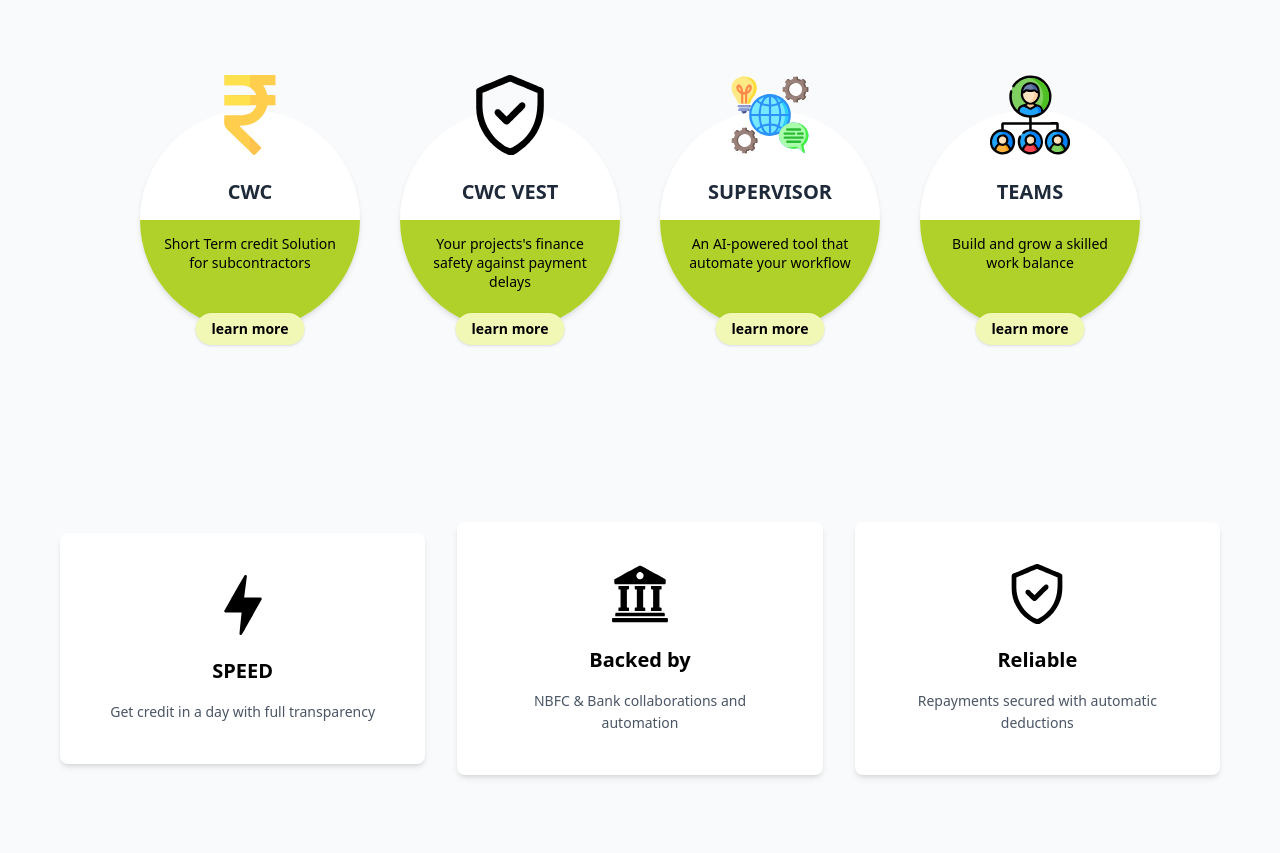
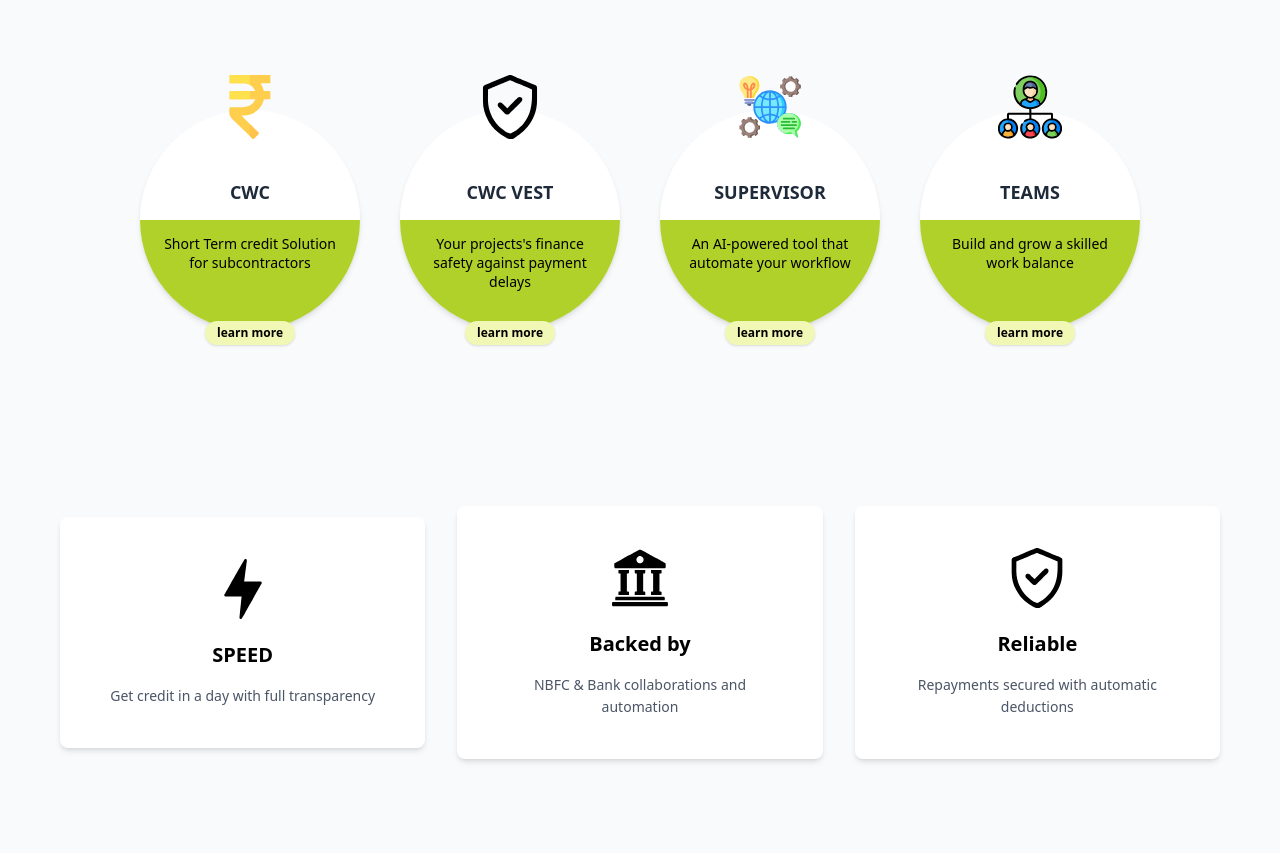
Before and after one commit to Nicky9319/Gryork_Frontend, a React (Vite) app: page / in a window 1280 px wide. Shown: the part 1615-2468 px from the top of the page. Built offline with nearby package versions, Linux system fonts and the light colour scheme.

Commit message:
Completed till the AI powered Section

```diff
--- a/src/components/ServicesSection.jsx
+++ b/src/components/ServicesSection.jsx
@@ -3,25 +3,25 @@ import React from 'react';
 // Reusable Service Card component
 const ServiceCard = ({ title, icon, description }) => {
   return (
-    <div className="relative w-[250px] h-[250px] flex flex-col items-center md:w-[220px] md:h-[220px] mb-8">
+    <div className="relative w-[250px] h-[250px] flex flex-col items-center md:w-[220px] md:h-[220px] mb-8 sm:w-[180px] sm:h-[180px]">
       <div className="absolute -top-[35px] left-1/2 transform -translate-x-1/2 z-10" style={{ background: 'none' }}>
-        <img src={icon} alt={title} className="w-20 h-20" />
+        <img src={icon} alt={title} className="w-20 h-20 sm:w-16 sm:h-16" />
       </div>
 
       <div className="w-full h-full rounded-full overflow-hidden relative shadow-md">
         <div className="before:content-[''] before:absolute before:top-0 before:left-0 before:w-full before:h-1/2 before:bg-white before:z-[1] after:content-[''] after:absolute after:bottom-0 after:left-0 after:w-full after:h-1/2 after:bg-[#b0d12a] after:z-[1]">
           <div className="relative z-[2] w-full h-full flex flex-col justify-center items-center p-5 text-center">
             <br />
-            <h3 className="text-xl font-bold uppercase z-[2] mb-1 mt-6">{title}</h3>
+            <h3 className="text-xl font-bold uppercase z-[2] mb-1 mt-6 sm:text-lg">{title}</h3>
             <br />
-            <p className="text-base leading-snug text-black z-[2] relative -top-[15%] md:text-sm">
+            <p className="text-base leading-snug text-black z-[2] relative -top-[15%] md:text-sm sm:text-xs">
               {description}
             </p>
           </div>
         </div>
       </div>
 
-      <a href="#" className="absolute -bottom-[15px] left-1/2 transform -translate-x-1/2 bg-[#f1f8b5] py-1.5 px-4 rounded-full text-black no-underline text-sm font-bold z-10 shadow-sm">
+      <a href="#" className="absolute -bottom-[15px] left-1/2 transform -translate-x-1/2 bg-[#f1f8b5] py-1.5 px-4 rounded-full text-black no-underline text-sm font-bold z-10 shadow-sm sm:text-xs sm:py-1 sm:px-3">
         learn more
       </a>
     </div>
@@ -53,14 +53,14 @@ const ServicesSection = () => {
   ];
 
   return (
-    <div className="max-w-[1200px] mx-auto my-12 flex flex-wrap justify-center gap-8 md:gap-10">
-      <div className="flex flex-wrap justify-center gap-8 mb-12 md:gap-10">
+    <div className="max-w-[1200px] mx-auto my-12 flex flex-wrap justify-center gap-8 md:gap-10 sm:gap-6 sm:px-4">
+      <div className="flex flex-wrap justify-center gap-8 mb-12 md:gap-10 sm:gap-6 sm:mb-8">
         {services.slice(0, 3).map((service, index) => (
           <ServiceCard key={index} {...service} />
         ))}
       </div>
 
-      <div className="flex justify-center gap-8 mb-12 md:gap-10">
+      <div className="flex justify-center gap-8 mb-12 md:gap-10 sm:gap-6 sm:mb-8">
         {services.slice(3).map((service, index) => (
           <ServiceCard key={index} {...service} />
         ))}
```
